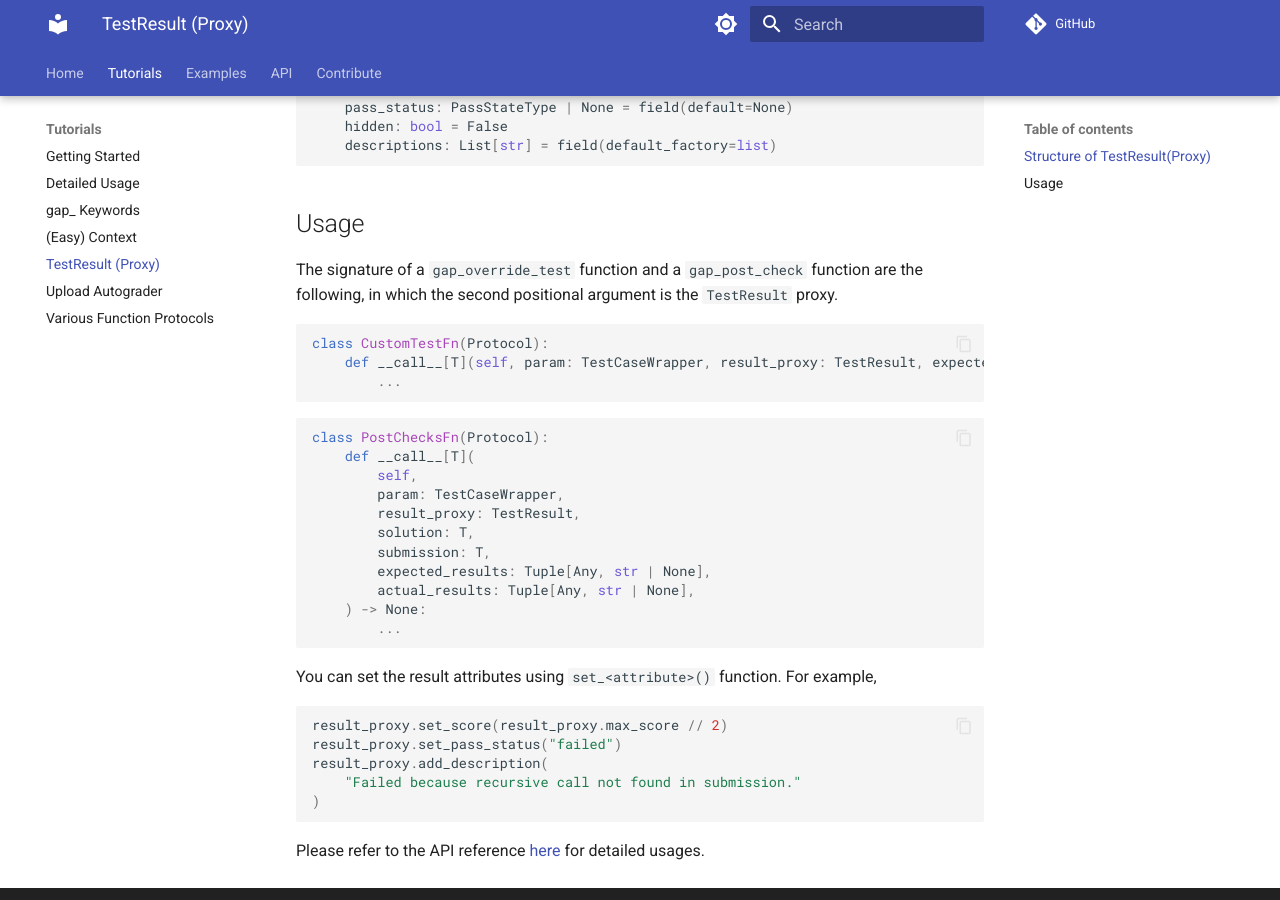
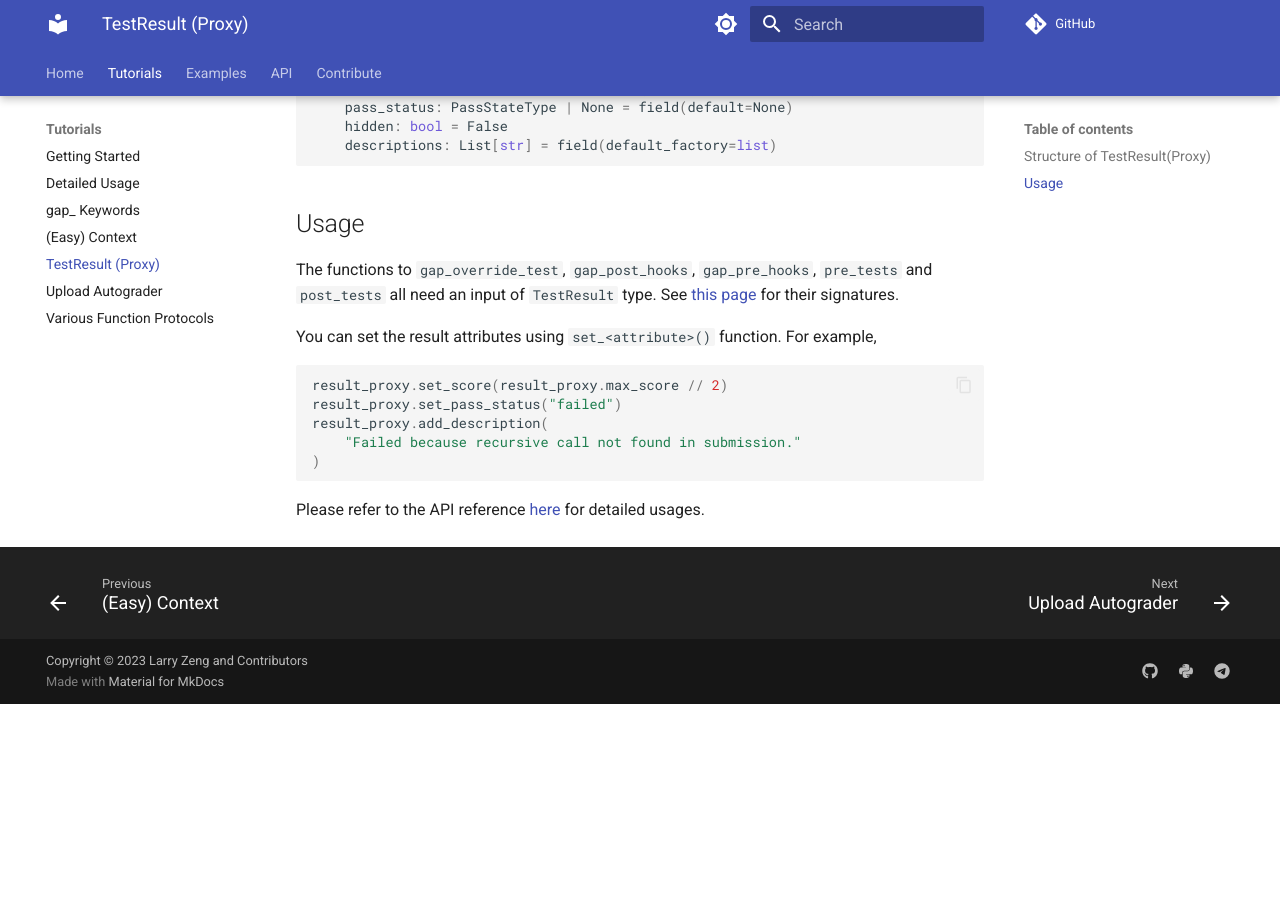
Before and after one commit to FlickerSoul/gapper, an MkDocs documentation site: the page built from docs/Tutorials/Test-Result-(Proxy).md, in a window 1280 px wide and 900 px high, scrolled down 572 px. Built offline with MkDocs 1.6.1 and Material for MkDocs 9.7.7, drawn with Linux system fonts in a browser that asks for light colours; comment, search, counter and statistics services are not loaded; after the commit the page ends 1276 px from its top, so only the background shows below that.

Commit message:
docs: better docs wording

````diff
--- a/docs/Tutorials/Test-Result-(Proxy).md
+++ b/docs/Tutorials/Test-Result-(Proxy).md
@@ -23,28 +23,7 @@ class TestResult:
 
 ## Usage
 
-The signature of a `gap_override_test` function and a `gap_post_check` function are the following, in which the second positional argument is the `TestResult` proxy.
-
-```python
-
-class CustomTestFn(Protocol):
-    def __call__[T](self, param: TestCaseWrapper, result_proxy: TestResult, expected: T, actual: T) -> None:
-        ...
-```
-
-```python
-class PostChecksFn(Protocol):
-    def __call__[T](
-        self,
-        param: TestCaseWrapper,
-        result_proxy: TestResult,
-        solution: T,
-        submission: T,
-        expected_results: Tuple[Any, str | None],
-        actual_results: Tuple[Any, str | None],
-    ) -> None:
-        ...
-```
+The functions to `gap_override_test`, `gap_post_hooks`, `gap_pre_hooks`, `pre_tests` and `post_tests` all need an input of `TestResult` type. See [this page](./Various-Function-Protocols.md) for their signatures.
 
 You can set the result attributes using `set_<attribute>()` function. For example,
 
````
Also changed, not shown: docs/Tutorials/Easy-Context.md (+1 -1 lines), docs/Tutorials/Various-Function-Protocols.md (+0 -2 lines).
